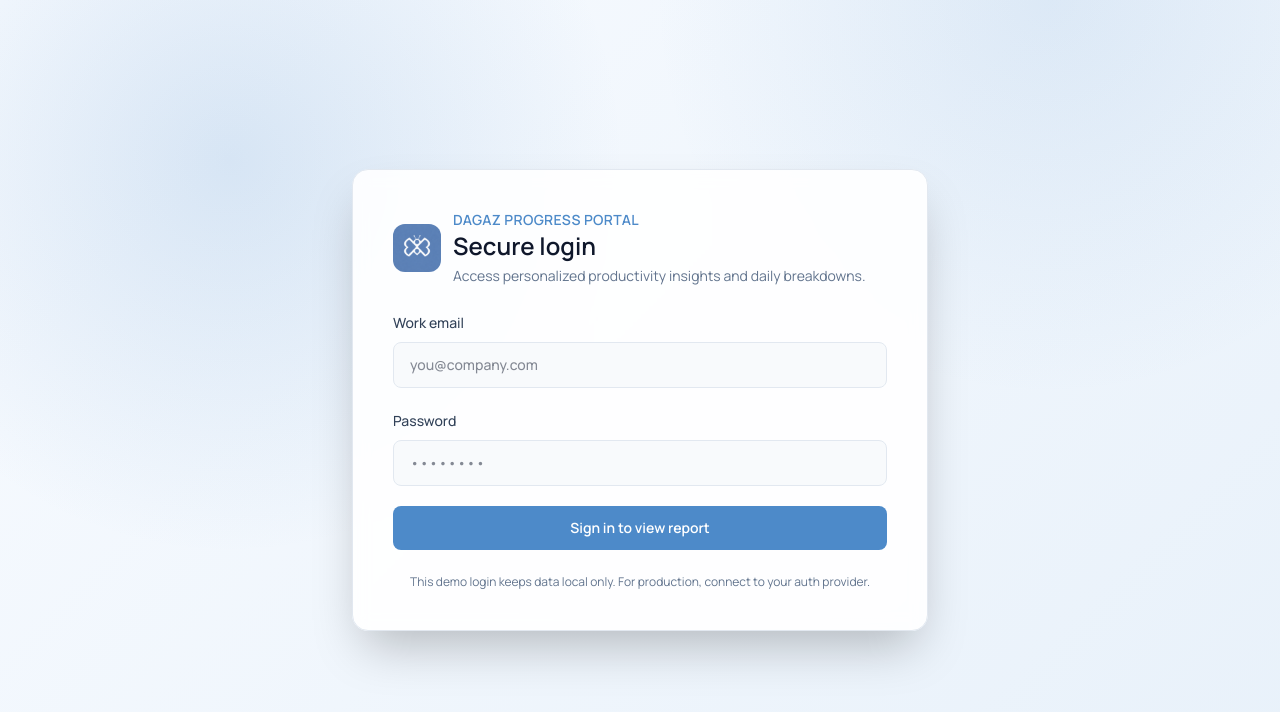
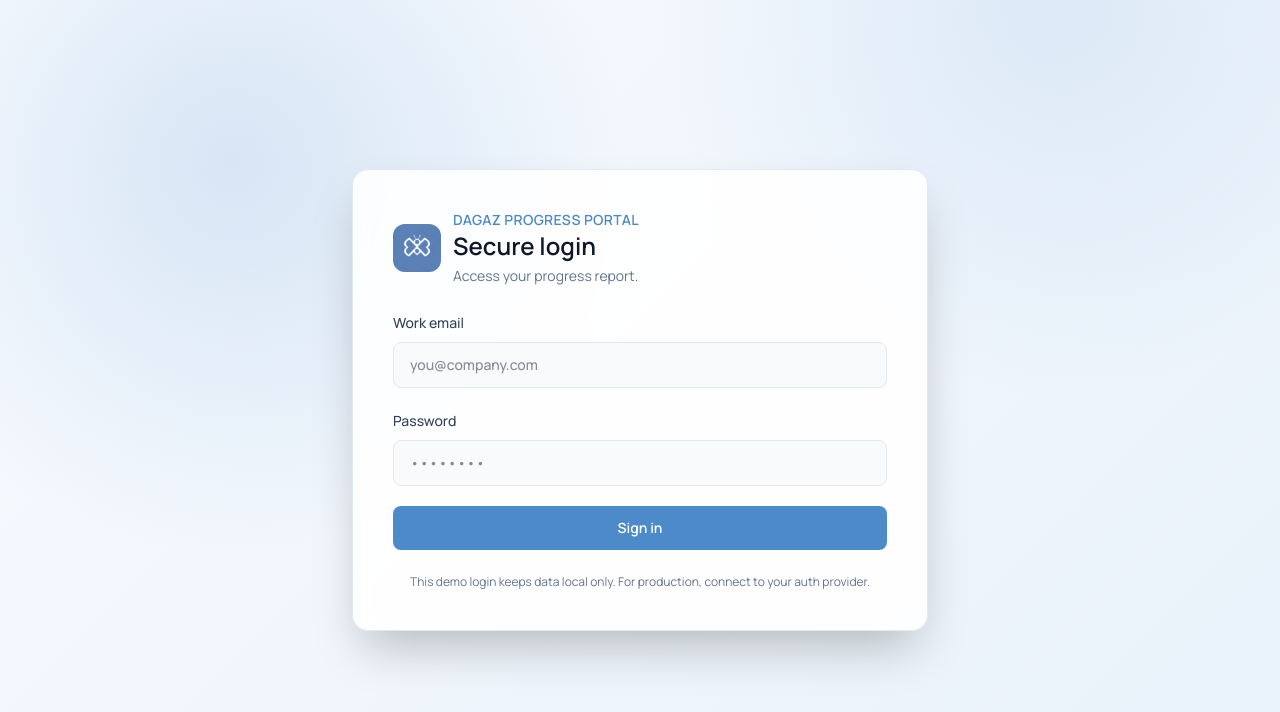
Before and after one commit to mxrxxsv/Dagaz-Progress-Report, a React (Vite) app in the folder ProgressReport/: page / in a window 1280 px wide. Shown: the top 712 px of the page. Built offline with nearby package versions, Linux system fonts and the light colour scheme.

Commit message:
Update AuthPage.jsx

```diff
--- a/ProgressReport/src/pages/AuthPage.jsx
+++ b/ProgressReport/src/pages/AuthPage.jsx
@@ -23,7 +23,7 @@ function AuthPage({ authForm, authError, onChangeField, onSubmit }) {
             <div>
               <p className="text-sm font-semibold uppercase tracking-wide text-[var(--brand-primary)]">Dagaz Progress Portal</p>
               <h1 className="text-2xl font-semibold text-slate-900">Secure login</h1>
-              <p className="mt-1 text-sm text-slate-500">Access personalized productivity insights and daily breakdowns.</p>
+              <p className="mt-1 text-sm text-slate-500">Access your progress report.</p>
             </div>
           </div>
           {/* <div className="hidden h-12 w-12 items-center justify-center rounded-xl bg-[var(--brand-primary-soft)] text-center text-lg font-bold text-[var(--brand-primary)] shadow-inner md:flex">
@@ -68,7 +68,7 @@ function AuthPage({ authForm, authError, onChangeField, onSubmit }) {
             type="submit"
             className="w-full rounded-lg bg-[var(--brand-primary)] px-4 py-3 text-center text-sm font-semibold text-white transition hover:bg-[var(--brand-primary-strong)] focus:outline-none focus:ring focus:ring-[var(--brand-focus)]"
           >
-            Sign in to view report
+            Sign in
           </button>
         </form>
 
```
